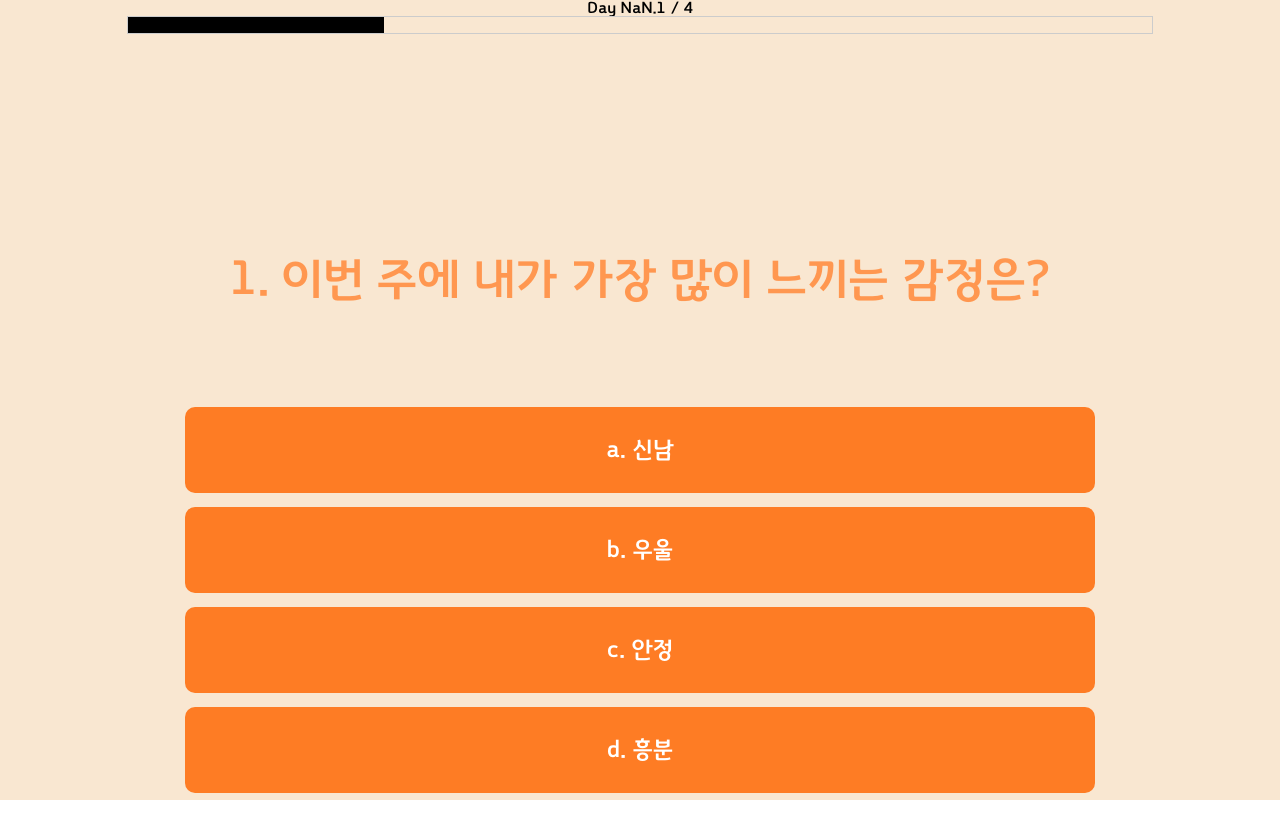
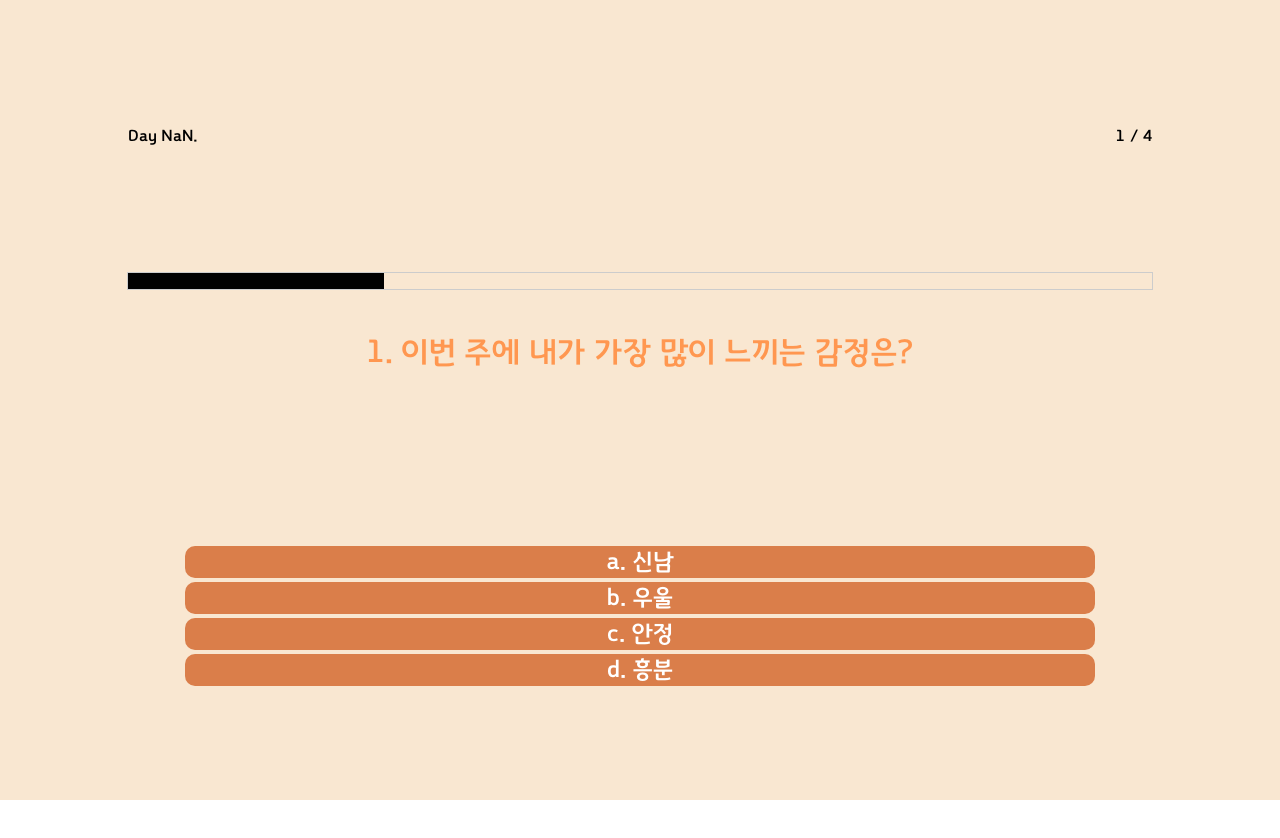
Before and after one commit to qocksdlf123/banjjog, a React (Create React App) app in the folder front/: page /question in a window 1280 px wide. Shown: the top 838 px of the page. Before the commit the page ends 800 px from the top, so only its background shows below. Built offline with nearby package versions, Linux system fonts and the light colour scheme.

Commit message:
:boom: style : 게임 진행 페이지 css 수정

```diff
--- a/front/src/page/QuestionPage/style.css
+++ b/front/src/page/QuestionPage/style.css
@@ -7,6 +7,9 @@
 .question-header-title {
   display: flex;
   justify-content: space-between;
+  width: 100%;
+  padding: 10%;
+  box-sizing: border-box;
 }
 .question-body {
   display: flex;
@@ -14,25 +17,29 @@
   align-items: center;
   height: 30%;
   color: #ff9750;
-  font-size: xxx-large;
+  font-size: xx-large;
+  padding: 15%;
+  box-sizing: border-box;
 }
 .question-footer {
   display: flex;
   flex-direction: column;
+  justify-content: space-around;
   align-items: center;
-  justify-content: space-around;
   height: 50%;
+  padding-bottom: 20%;
+  box-sizing: border-box;
 }
 .question-selectbox {
   display: flex;
   justify-content: center;
   align-items: center;
   width: 70%;
-  height: 18%;
+  height: 13%;
   padding: 7px;
   border-radius: 10px;
   color: white;
   font-size: x-large;
-  background-color: #fe7c24;
+  background-color: #da7e4a;
   cursor: pointer;
 }
```
